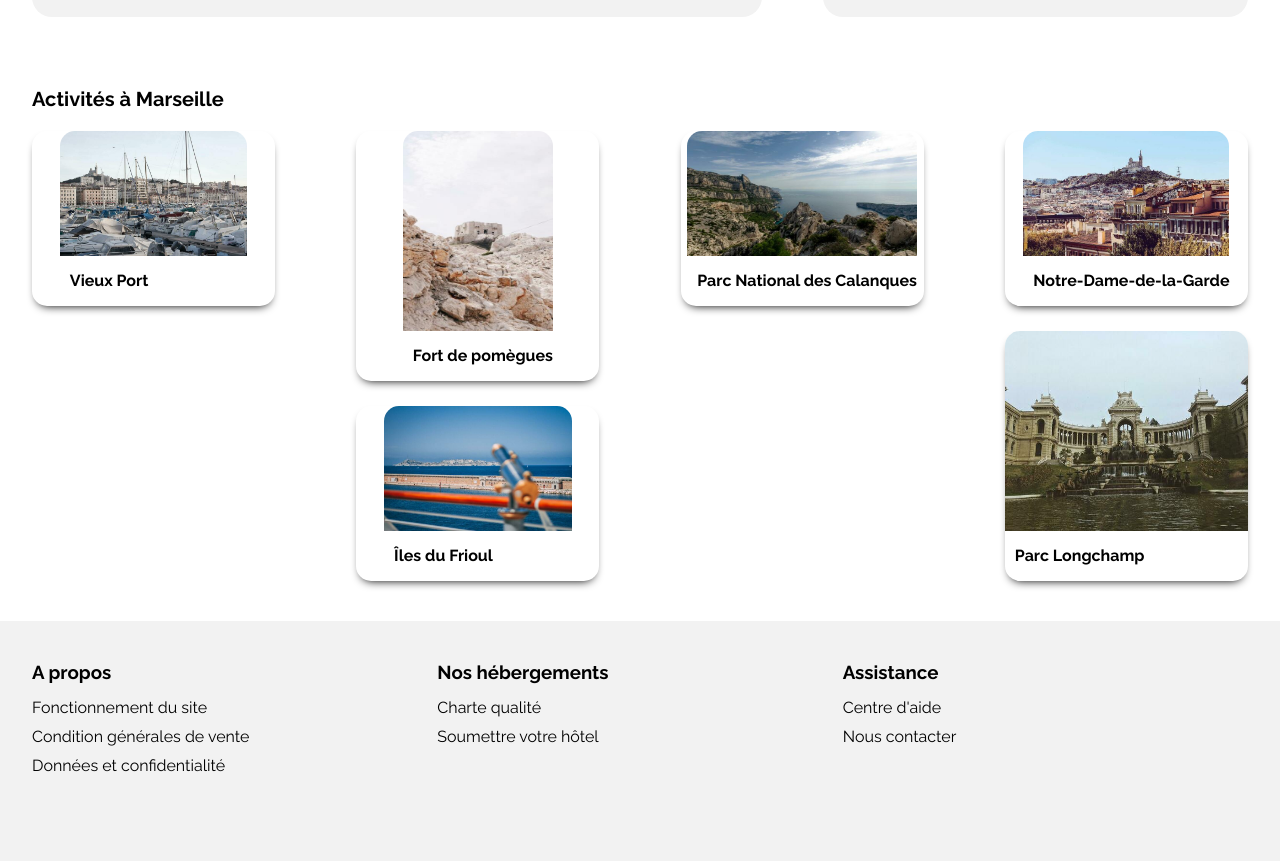
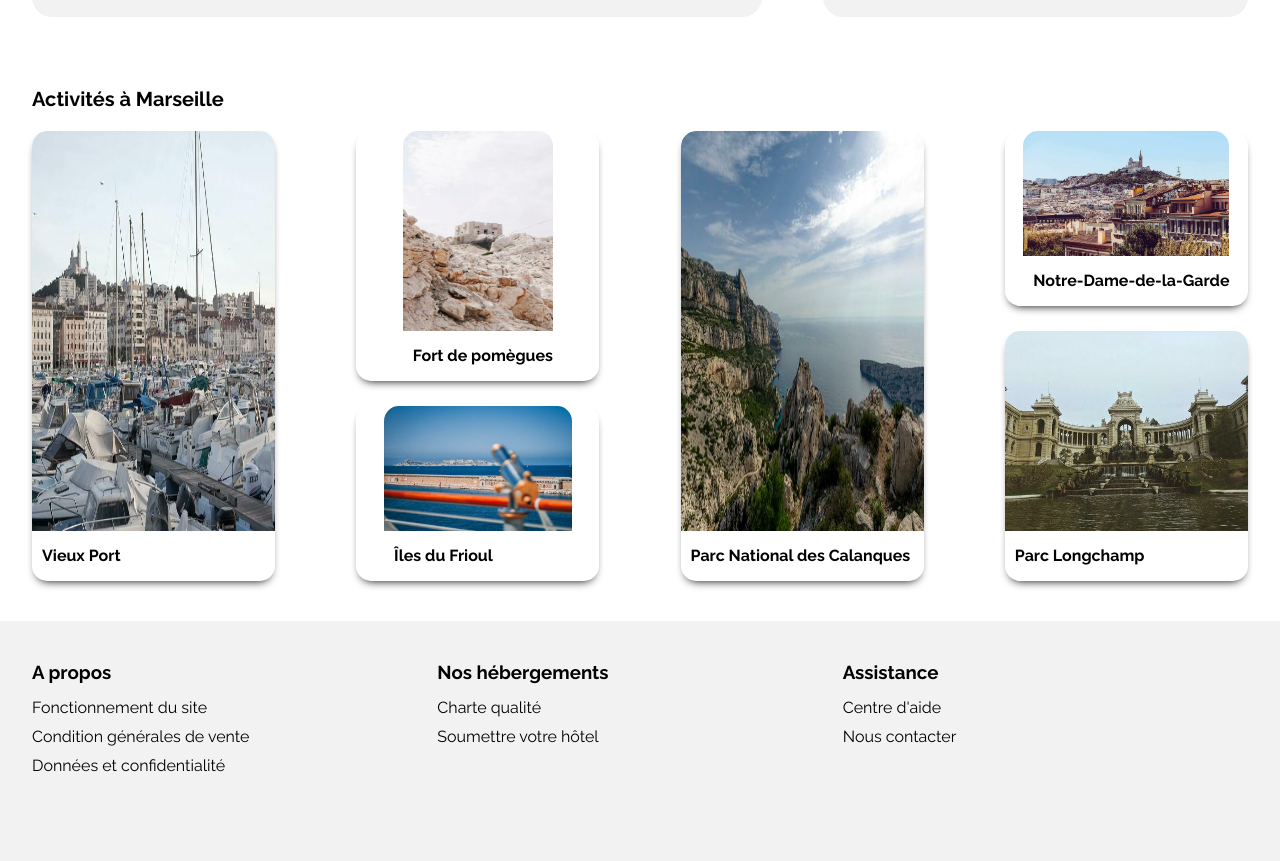
Before and after one commit to FrSenpai/AlexandreParjouet_2_26042021, a plain HTML site: page index.html in a window 1280 px wide. Shown: the part 1042-1903 px from the top of the page. Drawn offline with Linux system fonts and the light colour scheme.

Commit message:
woops, fix wrong height img on desktop

```diff
--- a/index.html
+++ b/index.html
@@ -250,7 +250,7 @@
         <div id="ctnActivityRow">
             <figure class="rowFigure">
                 <a class="figureLink activityMobile" href="">
-                    <img class="columnImg" src="assets/activites/4_small/reno-laithienne-QUgJhdY5Fyk-unsplash.jpg"
+                    <img class="columnImg fullHeightImg" src="assets/activites/4_small/reno-laithienne-QUgJhdY5Fyk-unsplash.jpg"
                         alt="Photo activité 1">
                     <figcaption>Vieux Port</figcaption>
                 </a>
@@ -274,7 +274,7 @@
             </div>
             <figure class="rowFigure">
                 <a class="figureLink activityMobile" href="">
-                    <img class="columnImg" src="assets/activites/4_small/kilyan-sockalingum-NR8-cBCN3aI-unsplash.jpg"
+                    <img class="columnImg fullHeightImg" src="assets/activites/4_small/kilyan-sockalingum-NR8-cBCN3aI-unsplash.jpg"
                         alt="Photo activité 1">
                     <figcaption>Parc National des Calanques</figcaption>
                 </a>
@@ -287,7 +287,7 @@
                         <figcaption>Notre-Dame-de-la-Garde</figcaption>
                     </a>
                 </figure>
-                <figure class="columnFigure" class="columnFigure">
+                <figure class="columnFigure">
                     <a class="figureLink activityMobile" href="">
                         <img class="secondColumnImg ctnFirstItem"
                             src="assets/activites/4_small/lena-paulin-wH2-EJoDcV0-unsplash.jpg" alt="Photo activité 1">
--- a/style.css
+++ b/style.css
@@ -453,6 +453,7 @@ nav img {
 
 .rowFigure {
     width: 20%;
+    height: 100%;
     margin: 0;
     overflow: hidden;
     -webkit-box-shadow: 0px 5px 10px -5px #000000;
@@ -514,6 +515,10 @@ nav img {
     border-top-right-radius: 15px;
 }
 
+.fullHeightImg {
+    height: 100%;
+}
+
 /* FOOTER */
 
 footer {
@@ -557,6 +562,7 @@ footer div a {
     text-decoration: none;
     color: black;
     margin: auto;
+    height: 100%;
 }
 
 #ctnNavListMobile {
```
